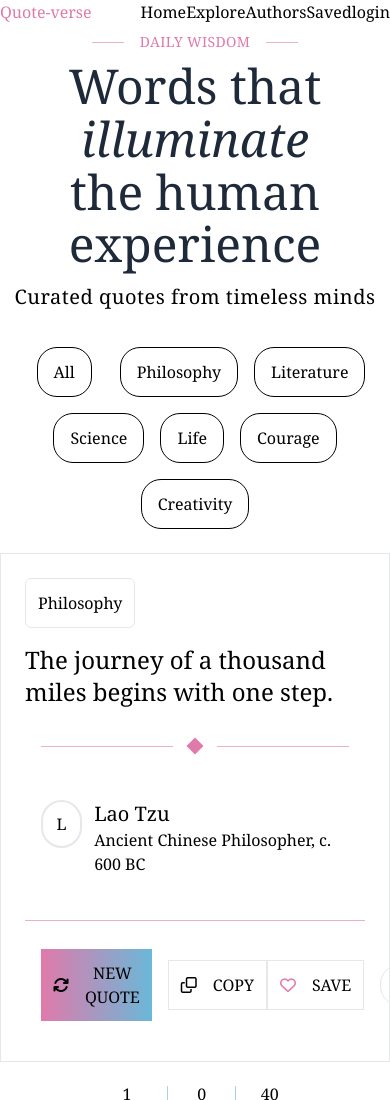
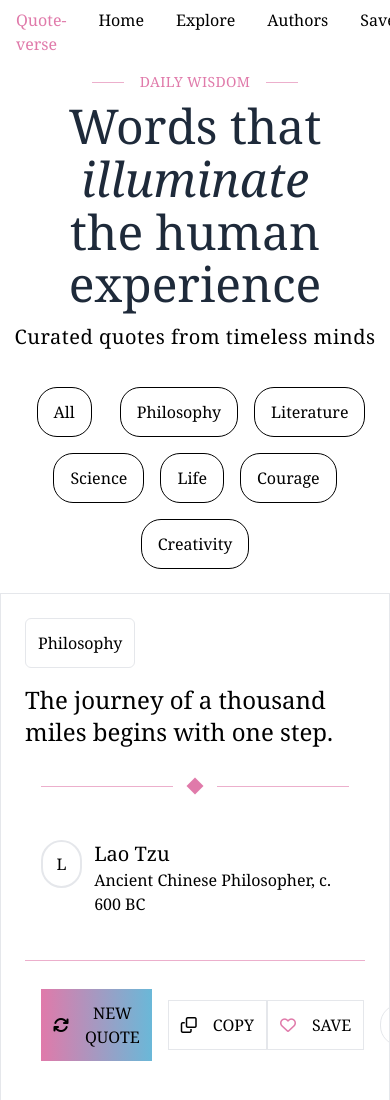
Before and after one commit to nadiya-code/quote-generator, a website built with Vite: page index.html in a window 390 px wide. Shown: the top 1100 px of the page. Built offline with nearby package versions, Linux system fonts and the light colour scheme.

Commit message:
adjusted nav margin,padding

```diff
--- a/index.html
+++ b/index.html
@@ -9,13 +9,13 @@
 </head>
 <body class=" flex flex-col min-h-screen font-serif">
     <nav class="flex justify-between">
-        <div class="lg:mx-2 lg:p-2 md:mx-1 md:p-1 lg:text-3xl md:text-1.5xl text-pink cursor-pointer">Quote-verse</div>
+        <div class="mx-2 p-2 lg:text-3xl md:text-1.5xl text-pink cursor-pointer">Quote-verse</div>
         <div class="flex justify-around cursor-pointer">
-            <a href="#home" class="nav-item lg:mx-2 lg:p-2 md:mx-1 md:p-1 lg:text-2xl md:text-base">Home</a>
-            <a href="#explore" class="nav-item lg:mx-2 lg:p-2 md:mx-1 md:p-1 lg:text-2xl md:text-base">Explore</a>
-            <a href="#authors" class="nav-item lg:mx-2 lg:p-2 md:mx-1 md:p-1 lg:text-2xl md:text-base">Authors</a>
-            <a href="#saved" class="nav-item lg:mx-2 lg:p-2 md:mx-1 md:p-1 lg:text-2xl md:text-base">Saved</a>
-            <a href="#login" class="nav-item lg:mx-2 lg:p-2 md:mx-1 md:p-1 lg:text-2xl md:text-base">login</a>
+            <a href="#home" class="nav-item mx-2 p-2  lg:text-2xl md:text-base">Home</a>
+            <a href="#explore" class="nav-item mx-2 p-2  lg:text-2xl md:text-base">Explore</a>
+            <a href="#authors" class="nav-item mx-2 p-2  lg:text-2xl md:text-base">Authors</a>
+            <a href="#saved" class="nav-item mx-2 p-2 lg:text-2xl md:text-base">Saved</a>
+            <a href="#login" class="nav-item mx-2 p-2  lg:text-2xl md:text-base">login</a>
         </div>
     </nav>
     <main class=" flex-grow">
```
